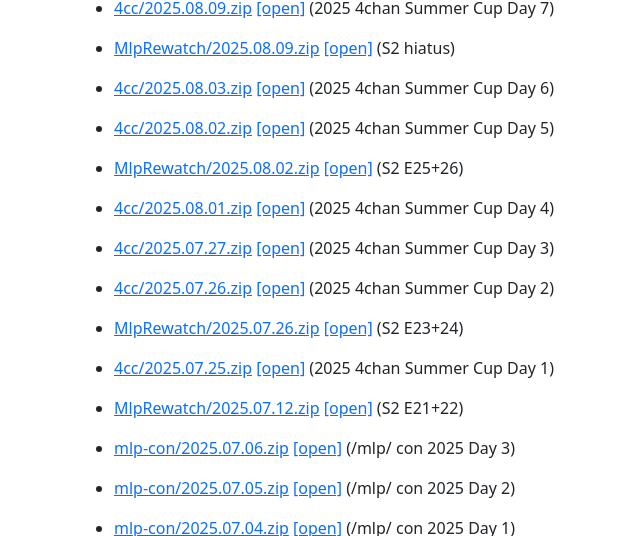
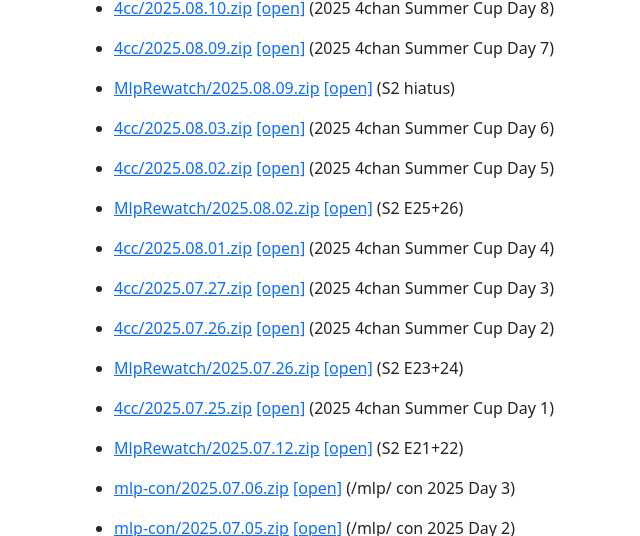
Before and after one commit to firlin123/mare, a website: page static/index.html in a window 1280 px wide. Shown: the part 564-1100 px from the top of the page, without its empty margins (0-640 px from the left). Drawn offline with nearby package versions, Linux system fonts and the light colour scheme.

Commit message:
4cc/2025.08.10.zip

```diff
--- a/static/index.html
+++ b/static/index.html
@@ -46,6 +46,7 @@
         </ul>
         <h1>CyTube Replays: </h1>
         <ul>
+            <li class="mb-3"><a href="https://rp.oc4.pp.ua/0_PublicData/Replays/4cc/2025.08.10.zip">4cc/2025.08.10.zip</a> <a href="https://firlin123.github.io/cytube-replay/load?zip=https://rp.oc4.pp.ua/0_PublicData/Replays/4cc/2025.08.10.zip">[open]</a> (2025 4chan Summer Cup Day 8)</li>
             <li class="mb-3"><a href="https://rp.oc4.pp.ua/0_PublicData/Replays/4cc/2025.08.09.zip">4cc/2025.08.09.zip</a> <a href="https://firlin123.github.io/cytube-replay/load?zip=https://rp.oc4.pp.ua/0_PublicData/Replays/4cc/2025.08.09.zip">[open]</a> (2025 4chan Summer Cup Day 7)</li>
             <li class="mb-3"><a href="https://rp.oc4.pp.ua/0_PublicData/Replays/MlpRewatch/2025.08.09.zip">MlpRewatch/2025.08.09.zip</a> <a href="https://firlin123.github.io/cytube-replay/load?zip=https://rp.oc4.pp.ua/0_PublicData/Replays/MlpRewatch/2025.08.09.zip">[open]</a> (S2 hiatus)</li>
             <li class="mb-3"><a href="https://rp.oc4.pp.ua/0_PublicData/Replays/4cc/2025.08.03.zip">4cc/2025.08.03.zip</a> <a href="https://firlin123.github.io/cytube-replay/load?zip=https://rp.oc4.pp.ua/0_PublicData/Replays/4cc/2025.08.03.zip">[open]</a> (2025 4chan Summer Cup Day 6)</li>
```
